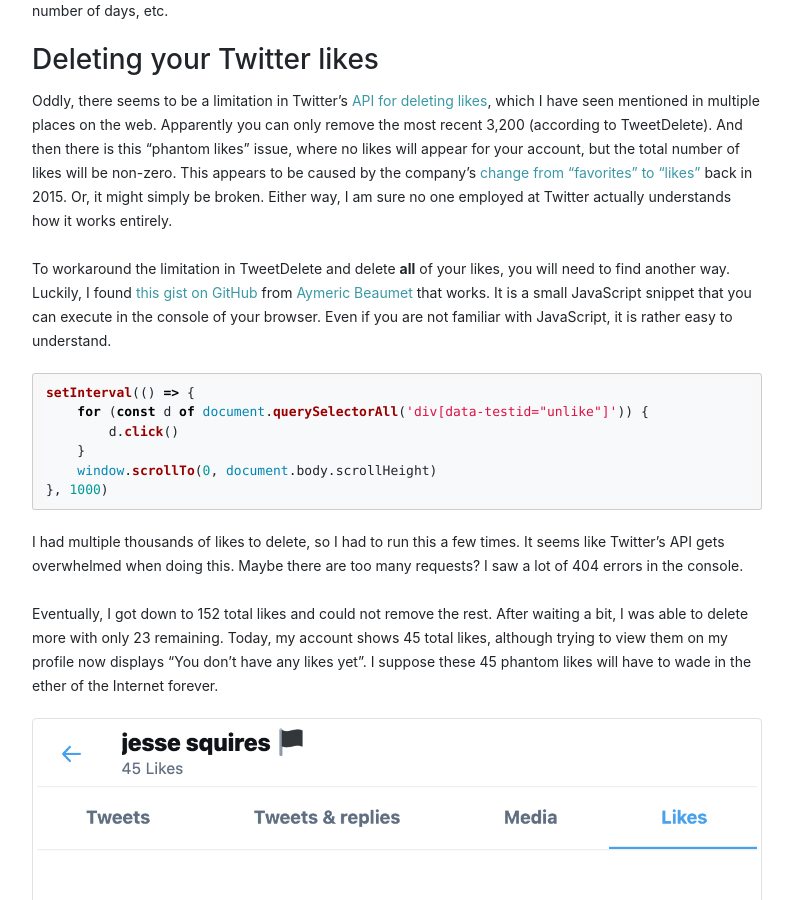
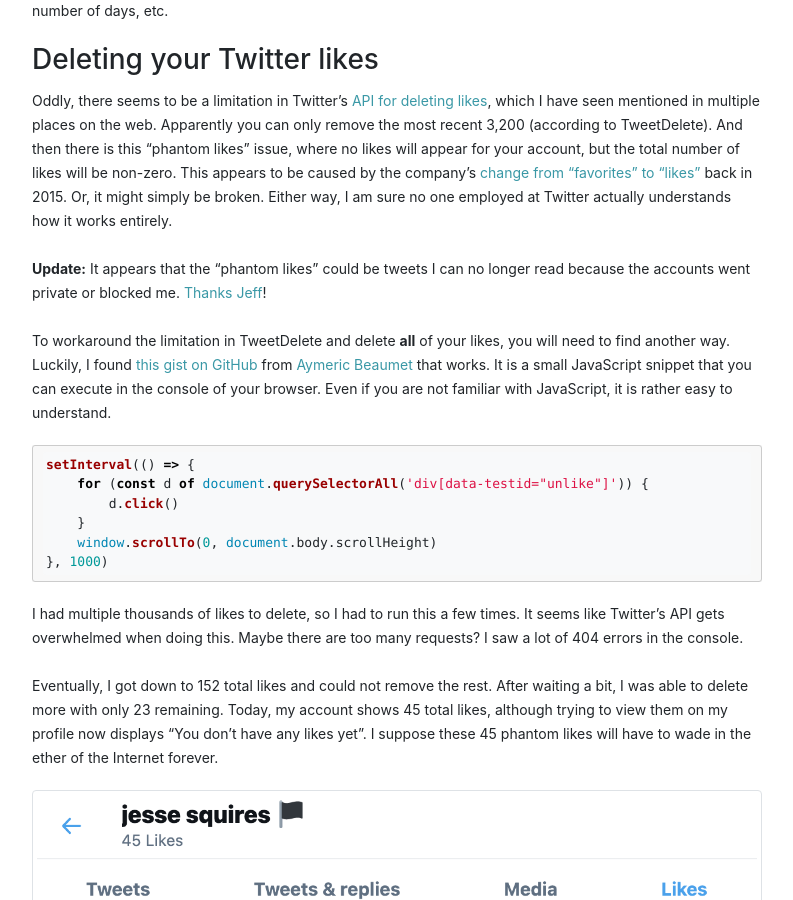
Before and after one commit to jessesquires/jessesquires.com, a Jekyll site: the page built from _posts/2021-03-16-deleting-tweets-and-other-social-media-content.md, in a window 1280 px wide and 900 px high, scrolled down 898 px. Shown: the whole window, without its empty margins (243-1036 px from the left). Built offline with Jekyll 4.4.1, drawn with Linux system fonts in a browser that asks for light colours; nearby versions of some CDN libraries; library files that are not in the unit come from our copies.

Commit message:
[update post] delete tweets

```diff
--- a/_posts/2021-03-16-deleting-tweets-and-other-social-media-content.md
+++ b/_posts/2021-03-16-deleting-tweets-and-other-social-media-content.md
@@ -32,6 +32,8 @@
 ### Deleting your Twitter likes
 
 Oddly, there seems to be a limitation in Twitter's [API for deleting likes](https://tweetdelete.net/faq/#delete-likes), which I have seen mentioned in multiple places on the web. Apparently you can only remove the most recent 3,200 (according to TweetDelete). And then there is this "phantom likes" issue, where no likes will appear for your account, but the total number of likes will be non-zero. This appears to be caused by the company's [change from "favorites" to "likes"](https://www.theverge.com/2015/11/3/9661180/twitter-vine-favorite-fav-likes-hearts) back in 2015. Or, it might simply be broken. Either way, I am sure no one employed at Twitter actually understands how it works entirely.
+
+**Update:** It appears that the "phantom likes" could be tweets I can no longer read because the accounts went private or blocked me. [Thanks Jeff](https://mobile.twitter.com/lapcatsoftware/status/1372134069933383687)!
 
 To workaround the limitation in TweetDelete and delete **all** of your likes, you will need to find another way. Luckily, I found [this gist on GitHub](https://gist.github.com/aymericbeaumet/d1d6799a1b765c3c8bc0b675b1a1547d) from [Aymeric Beaumet](https://github.com/aymericbeaumet) that works. It is a small JavaScript snippet that you can execute in the console of your browser. Even if you are not familiar with JavaScript, it is rather easy to understand.
 
```
